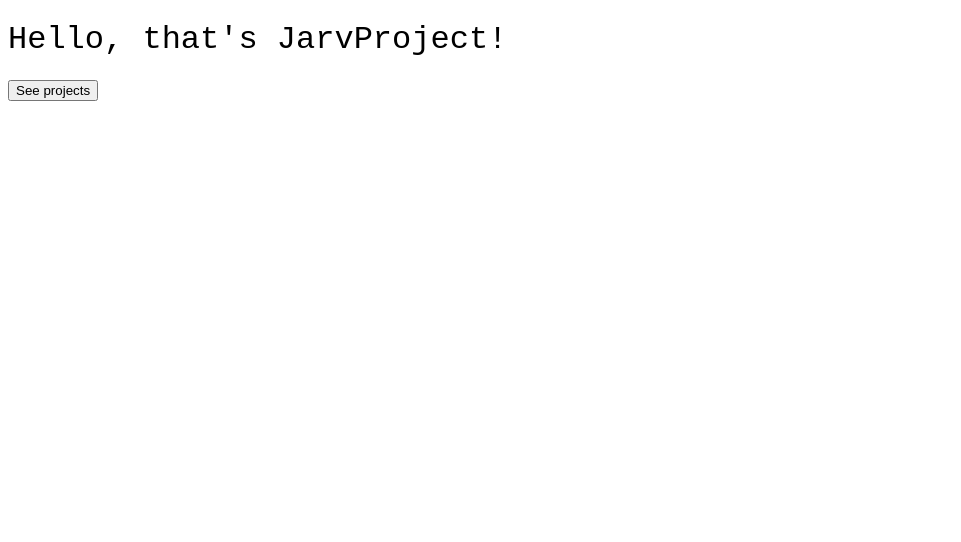
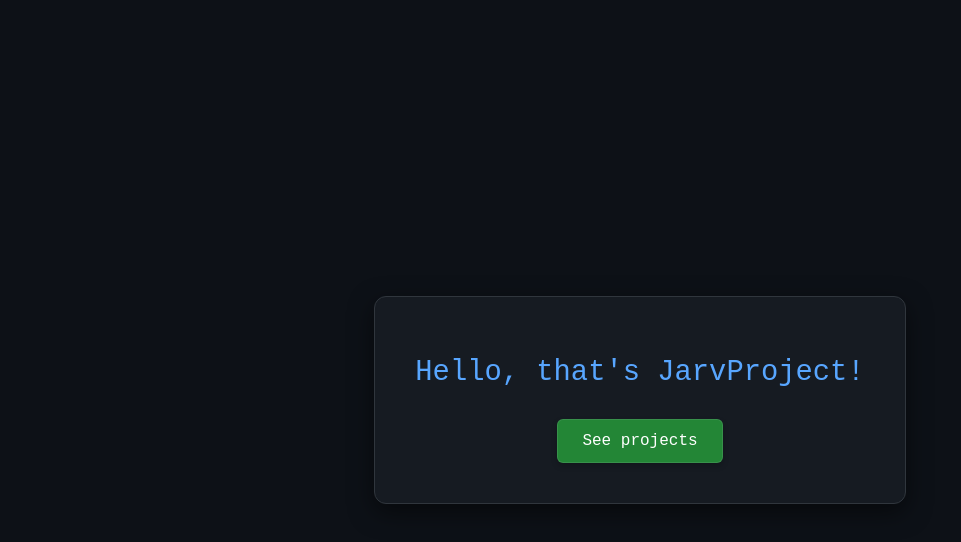
Before and after one commit to jarvproject/jarvproject.github.io, a plain HTML site: page index.html in a window 1280 px wide. Shown: the whole page, without its empty margins (0-961 px from the left). Drawn offline with Linux system fonts and the light colour scheme.

Commit message:
Update index.html

```diff
--- a/index.html
+++ b/index.html
@@ -1,24 +1,98 @@
 <!DOCTYPE html>
+<html lang="en">
 <head>
+  <meta charset="UTF-8">
   <title>JarvProject</title>
   <style>
+    /* Базовые стили для крутого темного фона и центрирования */
+    body {
+      margin: 0;
+      padding: 0;
+      background-color: #0d1117; /* Глубокий темный (как на GitHub) */
+      color: #c9d1d9; /* Мягкий белый текст */
+      display: flex;
+      justify-content: center;
+      align-items: center;
+      height: 100vh;
+      overflow: hidden;
+    }
+
+    /* Контейнер по центру */
+    .container {
+      text-align: center;
+      padding: 40px;
+      background: #161b22; /* Контрастная карточка */
+      border: 1px solid #30363d; /* Тонкая стильная рамка */
+      border-radius: 12px;
+      box-shadow: 0 8px 24px rgba(0, 0, 0, 0.5); /* Плавная тень */
+      max-width: 450px;
+      width: 100%;
+    }
+
+    /* Ваш оригинальный шрифт и класс для заголовка */
     .h1 {
       font-family: "Ubuntu Mono", monospace;
       font-weight: 400;
       font-style: normal;
+      font-size: 1.8rem;
+      margin-bottom: 30px;
+      color: #58a6ff; /* Красивый неоново-синий акцент */
+    }
+
+    /* Стилизация текста внутри заголовка */
+    .h1 span {
+      position: relative;
+    }
+
+    /* Футуристичная кнопка */
+    .btn-projects {
+      font-family: "Ubuntu Mono", monospace; /* Применили моноширинный стиль и к кнопке */
+      font-size: 1rem;
+      color: #ffffff;
+      background-color: #238636; /* Фирменный зеленый */
+      border: 1px solid rgba(240, 246, 252, 0.1);
+      border-radius: 6px;
+      padding: 12px 24px;
+      cursor: pointer;
+      transition: all 0.2s ease-in-out;
+      box-shadow: 0 3px 6px rgba(0, 0, 0, 0.2);
+    }
+
+    /* Эффект при наведении */
+    .btn-projects:hover {
+      background-color: #2ea44f;
+      transform: translateY(-2px); /* Кнопка слегка приподнимается */
+      box-shadow: 0 5px 12px rgba(46, 164, 79, 0.4); /* Зеленое свечение */
+    }
+
+    /* Эффект при нажатии */
+    .btn-projects:active {
+      transform: translateY(0);
+      box-shadow: 0 2px 4px rgba(0, 0, 0, 0.2);
     }
   </style>
 </head>
 <body>
-  <div>
+
+  <div class="container">
     <h1 class="h1"><span>Hello, that's JarvProject!</span></h1>
-    <button onclick="window.location.href='projects.html'">See projects</button>
+    <!-- Добавлен id="btn" и класс для стилей -->
+    <button id="btn" class="btn-projects" onclick="window.location.href='projects.html'">See projects</button>
   </div>
+
   <script>
     const btn = document.getElementById("btn");
 
-    btn.addEventListener("click", () => {
+    btn.addEventListener("click", (e) => {
+      // Предотвращаем моментальный переход, чтобы успел отработать console.log
+      e.preventDefault();
       console.log("Starting button 'btn'.");
+
+      // Небольшая задержка перед переходом, чтобы логика выполнилась корректно
+      setTimeout(() => {
+        window.location.href = 'projects.html';
+      }, 100);
     });
   </script>
 </body>
+</html>
```
